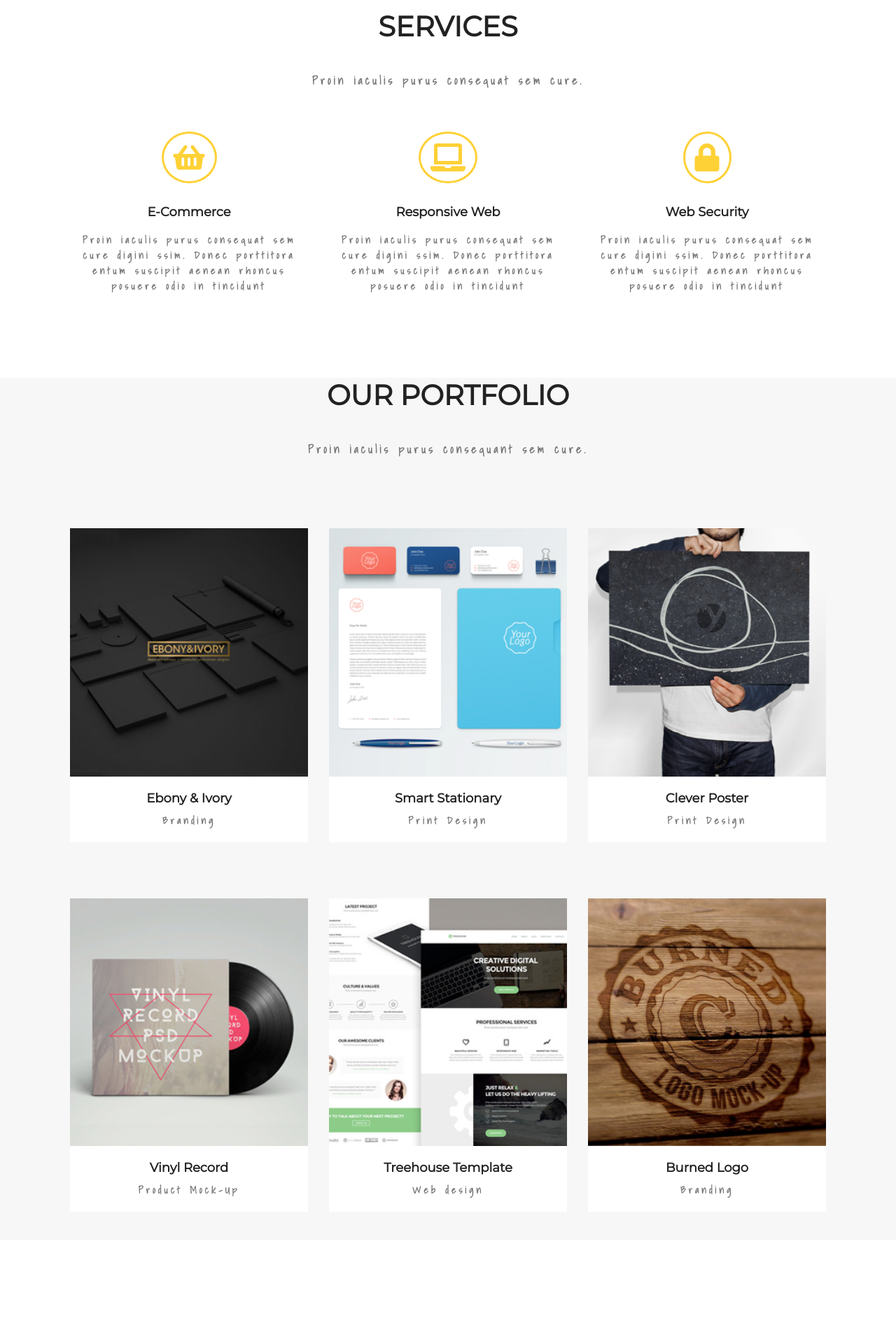
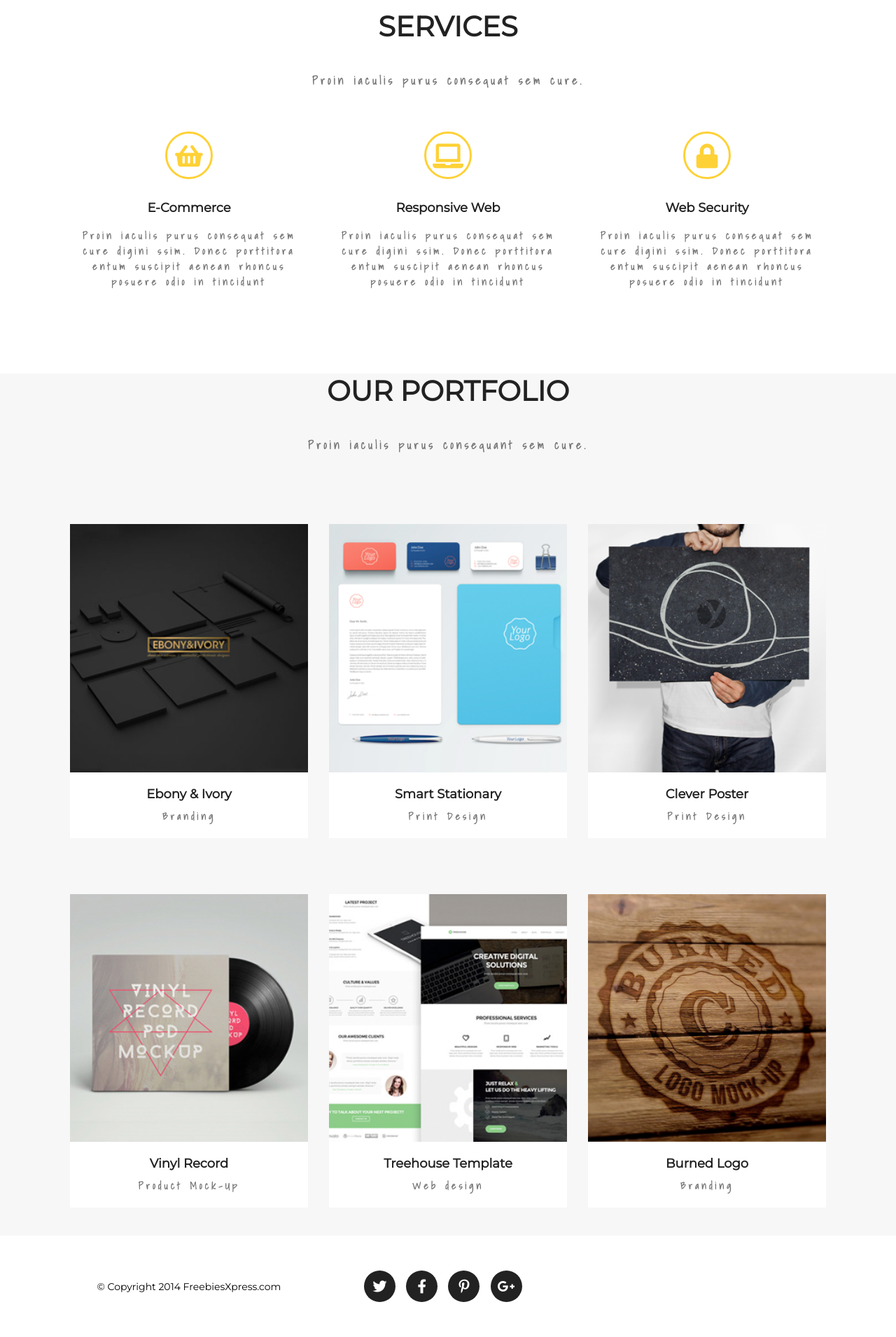
Before and after one commit to kazik545/modul-4, a website: page zadanie-4/index.html in a window 1280 px wide. Shown: the part 747-2658 px from the top of the page at 70% size. Before the commit the page ends 2519 px from the top, so only its background shows below. Drawn offline with Linux system fonts and the light colour scheme; a web font is replaced by a local one.

Commit message:
add footer and fixed icons for section services

```diff
--- a/zadanie-4/index.html
+++ b/zadanie-4/index.html
@@ -34,17 +34,17 @@
                 <h2 class="sub-title">Proin iaculis purus consequat sem cure.</h2>
                 <div class="row">
                     <div class="col-4">
-                        <i class="fas fa-shopping-basket"><p>E-Commerence</p></i>
+                        <i class="fas fa-shopping-basket"></i>
                         <h3 class="title title-small">E-Commerce</h3>
                         <h2 class="sub-title sub-title-small">Proin iaculis purus consequat sem cure digini ssim. Donec porttitora entum suscipit aenean rhoncus posuere odio in tincidunt</h2>
                     </div>
                     <div class="col-4">
-                        <i class="fas fa-laptop"><p>Responsive Web</p></i>
+                        <i class="fas fa-laptop"></i>
                         <h3 class="title title-small">Responsive Web</h3>
                         <h2 class="sub-title sub-title-small">Proin iaculis purus consequat sem cure digini ssim. Donec porttitora entum suscipit aenean rhoncus posuere odio in tincidunt</h2>
                     </div>
                     <div class="col-4">
-                        <i class="fas fa-lock"><p>Web Security</p></i>
+                        <i class="fas fa-lock"></i>
                         <h3 class="title title-small">Web Security</h3>
                         <h2 class="sub-title sub-title-small">Proin iaculis purus consequat sem cure digini ssim. Donec porttitora entum suscipit aenean rhoncus posuere odio in tincidunt</h2>
                     </div>
@@ -125,5 +125,22 @@
                 </div>
             </div>
         </section>
+        <footer>
+            <div class="container">
+                <div class="row">
+                    <div class="copyright col-4">
+                        <p>© Copyright 2014 FreebiesXpress.com</p>
+                    </div>
+                    <div class="social-media col-8">
+                        <ul>
+                            <li><a href="#"><i class="fab fa-twitter"></i>twitter</a></li>
+                            <li><a href="#"><i class="fab fa-facebook-f"></i>facebook</a></li>
+                            <li><a href="#"><i class="fab fa-pinterest-p"></i>pinterest</a></li>
+                            <li><a href="#"><i class="fab fa-google-plus-g"></i>google +</a></li>
+                        <ul>
+                    </div>
+                </div>
+            </div>
+        </footer>
     </body>
 </html>
--- a/zadanie-4/sass/style.scss
+++ b/zadanie-4/sass/style.scss
@@ -37,16 +37,6 @@ a {
 .sub-title-small {
     font-size: 14px;
 }
-i {
-    font-size: 40px;
-    border: 3px solid $color-two;
-    color: $color-two;
-    border-radius: 50%;
-    padding: 14px;
-    p {
-        display: none;
-    }
-}
 .row {
     margin: 0;
 }
@@ -75,7 +65,6 @@ i {
         }
     }
 }
-
 /*Header*/
 header {
     background: linear-gradient( rgba(0, 0, 0, 0.5), rgba(0, 0, 0, 0.5) ), url('../images/background.jpg');
@@ -147,7 +136,56 @@ header {
         }
     }
 }
+/* Services */
+.services {
+    i {
+        font-size: 35px;
+        width: 68px;
+        height: 68px;
+        border-radius: 50%;
+        line-height: 63px;
+        color: $color-two;
+        border: 3px solid $color-two
+    }
+}
 /* Portfolio */
 .portfolio {
     background-color: #f7f7f7;
 }
+/* Footer */
+footer {
+    .row {
+        justify-content: center;
+        align-items: center;
+        .social-media {
+            text-align: left;;
+            ul {
+                margin: 50px 0 50px 10px;
+                li {
+                    display: inline-block;
+                    padding-right: 11px;
+                    i {
+                        background-color: $color-three;
+                        font-size: 20px;
+                        width: 45px;
+                        height: 45px;
+                        border-radius: 50%;
+                        line-height: 45px;
+                        color: $color-one;
+                        text-align: center;
+                        &:hover {
+                            transform: scale(1.2);
+                        }
+                    }
+                    a {
+                        font-size: 0;
+                    }
+                }
+            }
+        }
+        .copyright {
+            font-size: 14px;
+            font-weight: 400;
+        }
+    }
+}
```
Also changed, not shown: zadanie-4/css/style.css, 1 other file.
